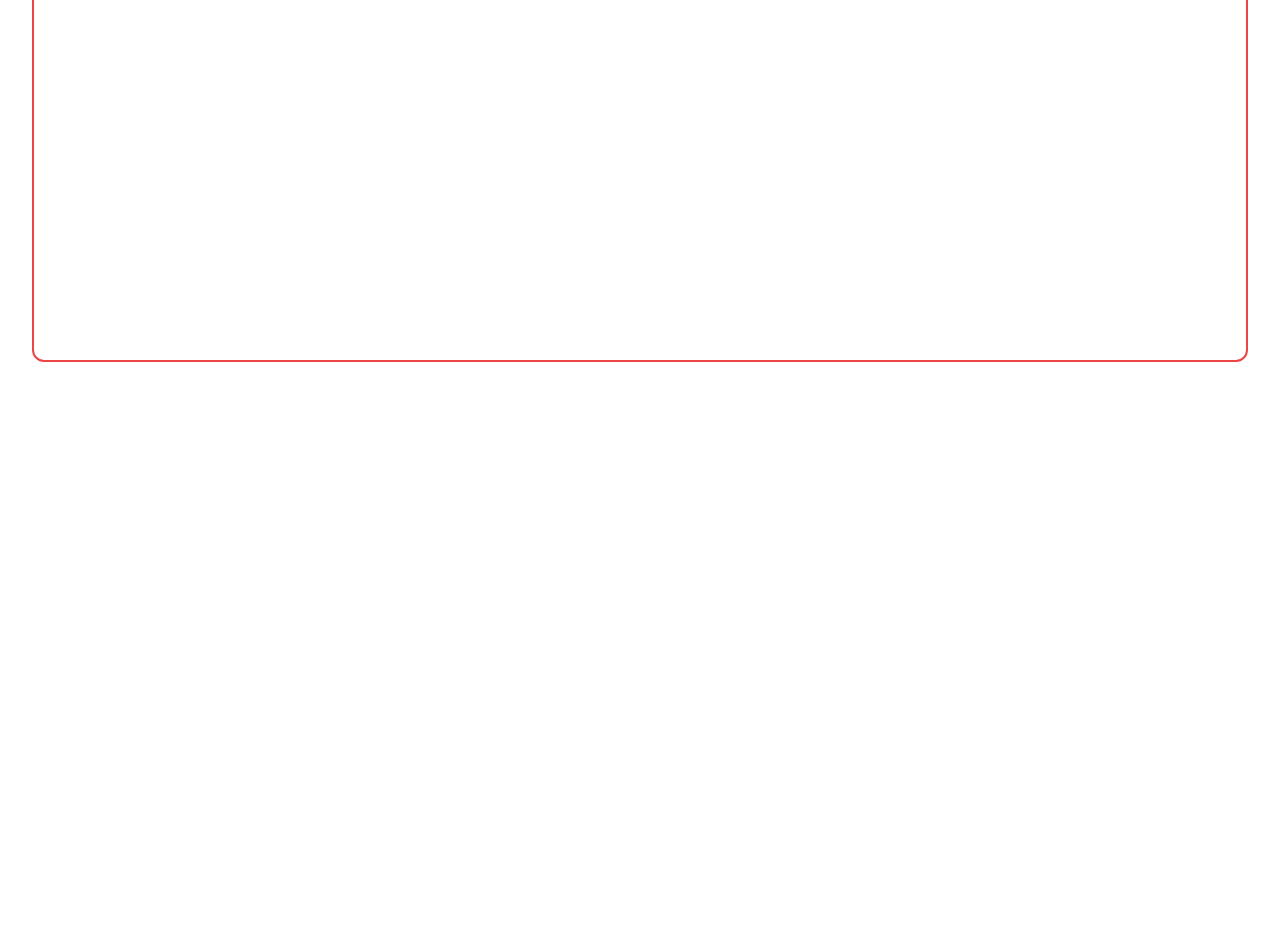
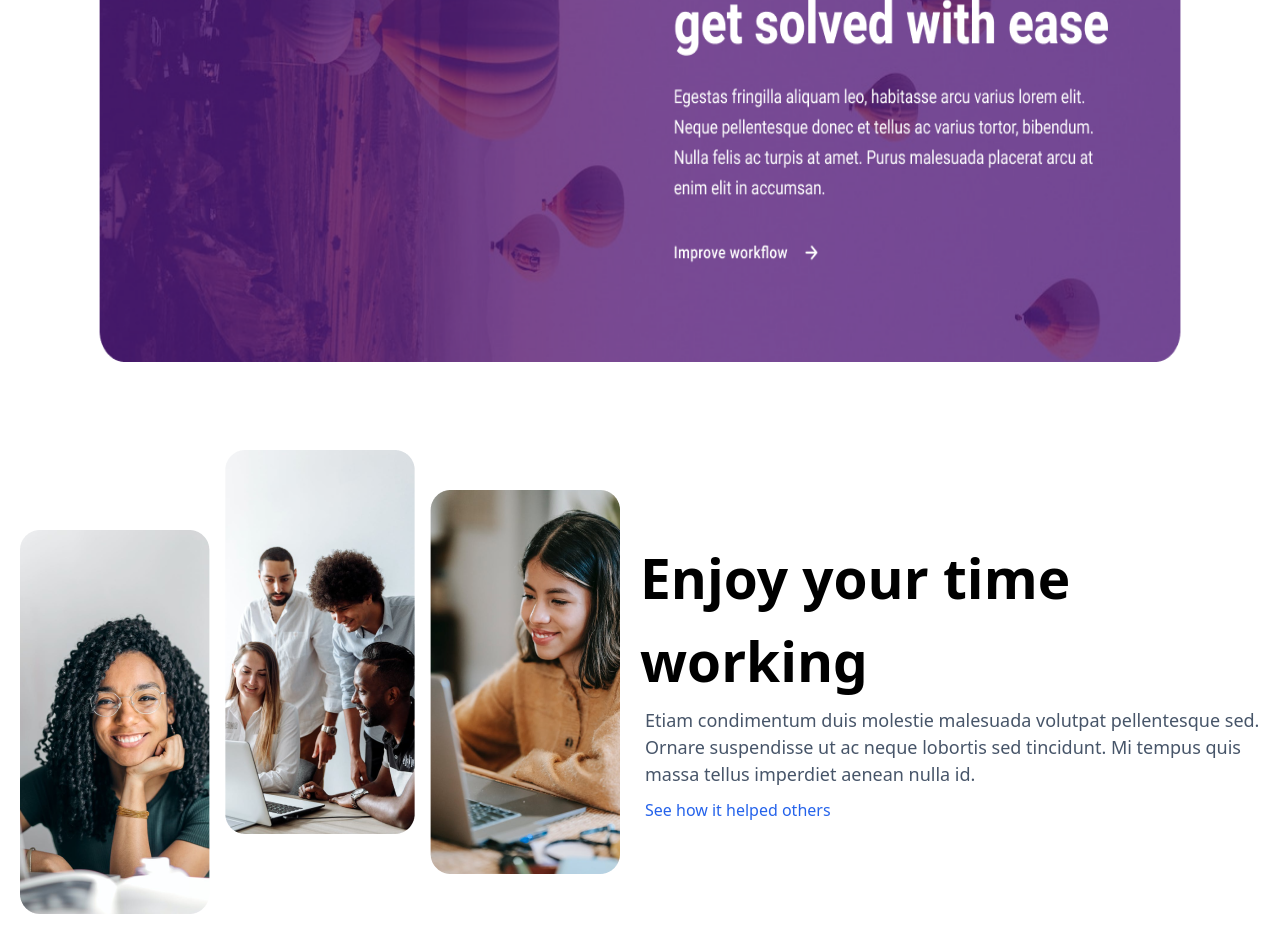
Before and after one commit to Mukhammadullo/Magnifico, a React (Vite) app: page / in a window 1280 px wide. Shown: the part 2238-3190 px from the top of the page. Before the commit the page ends 2600 px from the top, so only its background shows below. Built offline with nearby package versions, Linux system fonts and the light colour scheme.

Commit message:
section4_fix

```diff
--- a/src/App.jsx
+++ b/src/App.jsx
@@ -85,9 +85,24 @@ function App() {
 
 
       {/* section3 */}
-      <section className='w-[95%] h-[65vh] rounded-[12px] m-auto border-solid border-red-500 border-[2px]'>
-        <img/>
+      <section className='w-[95%] h-[65vh] rounded-[12px] m-auto '>
+        <img src='src/assets/Section.png' className='w-[100%] h-[65vh]' />
       </section>
+
+
+
+      {/* section4 */}
+      <section className='w-[100%] h-[80vh]  flex'>
+        <div className='w-[50%] h-[80vh]  flex justify-center items-center'>
+          <img src='src/assets/section1.png' />
+        </div>
+        <div className='w-[50%] h-[80vh]  flex flex-col justify-center'>
+          <h1 className='text-[55px] font-bold'>Enjoy your time <br /> working</h1>
+          <p className='text-[#475569] text-[18px] m-[5px]'>Etiam condimentum duis molestie malesuada volutpat pellentesque sed.<br /> Ornare suspendisse ut ac neque lobortis sed tincidunt. Mi tempus quis <br /> massa tellus imperdiet aenean nulla id.</p>
+          <p className='text-[#2563EB] text-[16px] m-[5px]'>See how it helped others</p>
+        </div>
+      </section>
+
 
     </>
   )
```
